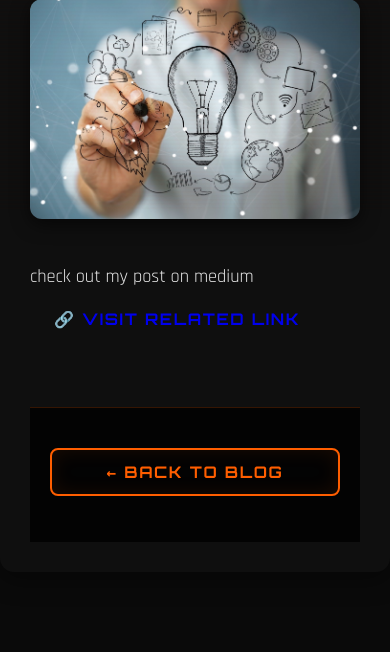
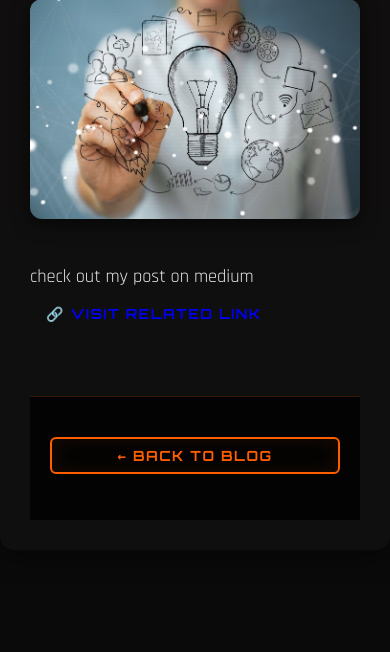
Before and after one commit to aajetechnology/Mysite, a Django app: page /blog/2/ in a window 390 px wide. Shown: the part 643-1295 px from the top of the page. After the commit the page ends 1117 px from the top, so only its background shows below. Run offline with Django 5.2, Linux system fonts and the light colour scheme; data comes from the database, SQL or seed files in the repository; some libraries are stand-ins or nearby versions.

Commit message:
spelling update

```diff
--- a/main/static/css/styles.css
+++ b/main/static/css/styles.css
@@ -1461,4 +1461,26 @@
     color: white;
     box-shadow: 0 0 8px rgba(255, 94, 0, 0.6);
     border-color: transparent;
+}/* Default button style */
+.cta-button {
+  padding: 12px 24px;
+  font-size: 16px;
+  border-radius: 8px;
+  display: inline-block;
+  text-decoration: none;
 }
+
+/* On small screens (max width 600px for example) */
+@media (max-width: 600px) {
+  .cta-button {
+    padding: 8px 16px;   /* smaller padding */
+    font-size: 14px;     /* smaller text */
+    border-radius: 6px;  /* adjust radius */
+  }
+
+  .cta-container {
+    display: flex;
+    flex-direction: column; /* stack vertically if needed */
+    gap: 10px;
+  }
+}
--- a/main/templates/main/index.html
+++ b/main/templates/main/index.html
@@ -27,7 +27,12 @@
                 </div>
             </div>
         </div>
+
         <div class="cta-container">
+            <br>
+            <br>
+            <br>
+
             <a href="#about" class="cta-button cta-primary">Learn More</a>
              <a href="{% url 'post_list'%}" class="cta-button cta-primary">See my Latest post </a>
         </div>
```
